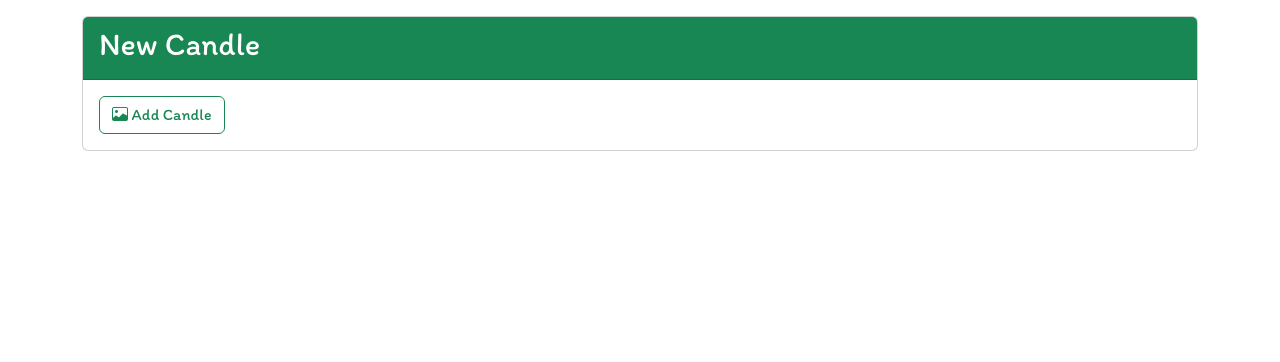
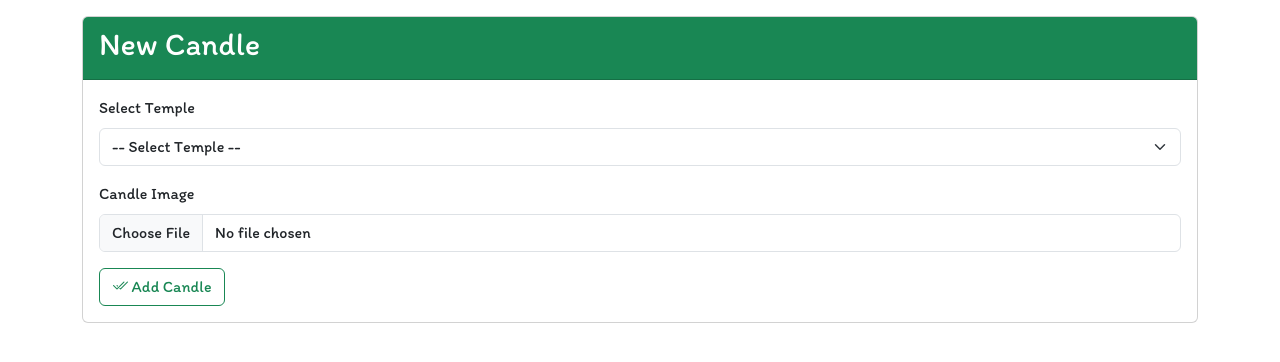
Before and after one commit to std67122420301-alt/ubon-candle-fest-2026, a Flask app: page /candles/new_candle in a window 1280 px wide. Shown: the part 56-418 px from the top of the page. Run offline with Flask 3, Linux system fonts and the light colour scheme; the visitor is signed in with stand-in values (Sample User, id 1); data that the repository does not hold is empty.

Commit message:
Fix 400 Bad Request and update add_candle form

```diff
--- a/ubcf/routes.py
+++ b/ubcf/routes.py
@@ -8,164 +8,169 @@ from flask import render_template, redirect, jsonify, url_for, request, flash
 
 
 def save_image(img):
-  random_hex = secrets.token_hex(8)
-  fn, fext = os.path.splitext(img.filename)
-  img_fn = random_hex + fext
-  img_path = os.path.join(app.root_path, 'static/images', img_fn)
+    random_hex = secrets.token_hex(8)
+    fn, fext = os.path.splitext(img.filename)
+    img_fn = random_hex + fext
+    img_path = os.path.join(app.root_path, 'static/images', img_fn)
 
-  img.save(img_path)
+    img.save(img_path)
 
-  return img_fn
+    return img_fn
 
 @app.route('/')
 def index():
-  return render_template('index.html', title='Home Page')
+    return render_template('index.html', title='Home Page')
 
 @app.route('/user/register', methods=['GET', 'POST'])
 def register():
-  if request.method == 'POST':
-    username = request.form['username']
-    email = request.form['email']
-    password = request.form['password']
-    confirm_password = request.form['confirm_password']
+    if request.method == 'POST':
+        username = request.form.get('username')
+        email = request.form.get('email')
+        password = request.form.get('password')
+        confirm_password = request.form.get('confirm_password')
 
-    user = db.session.scalar(db.select(User).where(User.username==username))
-    if user:
-      flash('Username is already exists!', 'warning')
+        user = db.session.scalar(db.select(User).where(User.username==username))
+        if user:
+            flash('Username is already exists!', 'warning')
+        else:
+            if password != confirm_password:
+                flash('Password is not match!', 'warning')
+            else:
+                password_hash = bcrypt.generate_password_hash(password).decode('utf-8')
+                new_user = User(username=username, email=email, password=password_hash)
+                db.session.add(new_user)
+                db.session.commit()
+                return redirect(url_for('login'))
 
-    else:
-      if password != confirm_password:
-        flash('Password is not match!', 'warning')
-      else:
-        password_hash = bcrypt.generate_password_hash(password).decode('utf-8')
-        new_user = User(username=username, email=email, password=password_hash)
-        db.session.add(new_user)
-        db.session.commit()
-        return redirect(url_for('login'))
-
-  return render_template('/users/register.html', title='Register Page')
+    return render_template('/users/register.html', title='Register Page')
 
 @app.route('/user/login', methods=['GET', 'POST'])
 def login():
-  if request.method == 'POST':
-    email = request.form['email']
-    password = request.form['password']
-    user = db.session.scalar(db.select(User).where(User.email==email))
-    if user and bcrypt.check_password_hash(user.password, password):
-      login_user(user)
-      return redirect(url_for('index'))
+    if request.method == 'POST':
+        email = request.form.get('email')
+        password = request.form.get('password')
+        user = db.session.scalar(db.select(User).where(User.email==email))
+        if user and bcrypt.check_password_hash(user.password, password):
+            login_user(user)
+            return redirect(url_for('index'))
 
-  return render_template('users/login.html', title='Login Page')
+    return render_template('users/login.html', title='Login Page')
 
 @app.route('/user/logout', methods=['GET', 'POST'])
 @login_required
 def logout():
-  logout_user()
-  return redirect(url_for('login'))
+    logout_user()
+    return redirect(url_for('login'))
 
 @app.route('/temples', methods=['GET', 'POST'])
 @login_required
 def temples():
-  temples = db.session.scalars(db.select(Temple)).all()
-  return render_template('temples/temples.html', title='Show Temples', temples=temples)
+    temples = db.session.scalars(db.select(Temple)).all()
+    return render_template('temples/temples.html', title='Show Temples', temples=temples)
 
 @app.route('/temples/new_temple', methods=['GET', 'POST'])
 @login_required
 def new_temple():
-  if request.method == 'POST':
-    name = request.form['name']
-    description = request.form['description']
-    temple = Temple(name=name, description=description)
-    db.session.add(temple)
-    db.session.commit()
-    flash('Add New Temple Successfully', 'success')
-    return redirect(url_for('temples'))
+    if request.method == 'POST':
+        name = request.form.get('name')
+        description = request.form.get('description')
+        temple = Temple(name=name, description=description)
+        db.session.add(temple)
+        db.session.commit()
+        flash('Add New Temple Successfully', 'success')
+        return redirect(url_for('temples'))
 
-  return render_template('temples/add_temple.html', title='New Temple')
+    return render_template('temples/add_temple.html', title='New Temple')
 
 @app.route('/candles/candles', methods=['GET', 'POST'])
 @login_required
 def candles():
-  candles = db.session.scalars(db.select(Candle)).all()
-  return render_template('candles/candles.html', title='Candles Page', candles=candles)
+    candles = db.session.scalars(db.select(Candle)).all()
+    return render_template('candles/candles.html', title='Candles Page', candles=candles)
 
 @app.route('/candles/new_candle', methods=['GET', 'POST'])
 @login_required
 def new_candle():
-  temples = db.session.scalars(db.select(Temple)).all()
-  if request.method == 'POST':
-    temple_id = request.form['temple_id']
-    temple = db.session.get(Temple, temple_id)
-    candle_name = request.files['candle_name']
+    temples = db.session.scalars(db.select(Temple)).all()
+    if request.method == 'POST':
+        temple_id = request.form.get('temple_id')
+        temple = db.session.get(Temple, temple_id)
 
-    if candle_name:
-      pic_file = save_image(candle_name)
+        # ป้องกัน 400 Bad Request โดยใช้ .get()
+        candle_file = request.files.get('candle_name')
 
-    candle = Candle(name=pic_file, temple=temple, user=current_user)
-    db.session.add(candle)
-    db.session.commit()
+        pic_file = None
+        if candle_file and candle_file.filename != '':
+            pic_file = save_image(candle_file)
 
-    flash('Add New Candle Successfully', 'success')
-    return redirect(url_for('candles'))
+        if temple and pic_file:
+            candle = Candle(name=pic_file, temple=temple, user=current_user)
+            db.session.add(candle)
+            db.session.commit()
 
-  return render_template('candles/add_candle.html', title='New Candle', temples=temples)
+            flash('Add New Candle Successfully', 'success')
+            return redirect(url_for('candles'))
+        else:
+            flash('Please select a temple and upload an image.', 'warning')
+
+    return render_template('candles/add_candle.html', title='New Candle', temples=temples)
 
 @app.route('/api/uboncandlefest/users', methods=['GET'])
 def users_api():
-  data = db.session.scalars(db.select(User)).all()
-  users = []
-  for user in data:
-    tmp_user = {'id': user.id, 'username': user.username, 'email': user.email}
-    candles = []
-    for candle in user.candles:
-      tmp_candle = {'id': candle.id, 'name': candle.name, 'temple_name': candle.temple.name}
-      candles.append(tmp_candle)
-    tmp_user['candles'] = candles
+    data = db.session.scalars(db.select(User)).all()
+    users = []
+    for user in data:
+        tmp_user = {'id': user.id, 'username': user.username, 'email': user.email}
+        candles = []
+        for candle in user.candles:
+            tmp_candle = {'id': candle.id, 'name': candle.name, 'temple_name': candle.temple.name}
+            candles.append(tmp_candle)
+        tmp_user['candles'] = candles
 
-    users.append(tmp_user)
+        users.append(tmp_user)
 
-  return jsonify(users)
+    return jsonify(users)
 
 @app.route('/api/uboncandlefest/temples', methods=['GET'])
 def temples_api():
-  data = db.session.scalars(db.select(Temple)).all()
-  temples = []
-  for t in data:
-    temples.append({'id': t.id, 'name': t.name, 'description': t.description})
+    data = db.session.scalars(db.select(Temple)).all()
+    temples = []
+    for t in data:
+        temples.append({'id': t.id, 'name': t.name, 'description': t.description})
 
-  return jsonify(temples)
+    return jsonify(temples)
 
 @app.route('/api/uboncandlefest/candles', methods=['GET'])
 def candles_api():
-  data = db.session.scalars(db.select(Candle)).all()
-  candles = []
-  for candle in data:
-    tmp_candle = {'id': candle.id, 'name': candle.name, 'temple_name': candle.temple.name, 'owner': candle.user.username}
-    candles.append(tmp_candle)
+    data = db.session.scalars(db.select(Candle)).all()
+    candles = []
+    for candle in data:
+        tmp_candle = {'id': candle.id, 'name': candle.name, 'temple_name': candle.temple.name, 'owner': candle.user.username}
+        candles.append(tmp_candle)
 
-  return jsonify(candles)
+    return jsonify(candles)
 
 @app.route('/api/uboncandlefest/temples/<int:id>', methods=['GET'])
 def get_temple_by_id(id):
-  data = db.session.get(Temple, id)
-  temple = {'id': data.id, 'name': data.name, 'description': data.description}
-  candles = []
-  for candle in data.candles:
-    tmp_candle = {'id': candle.id, 'name': candle.name, 'owner': candle.user.username}
-    candles.append(tmp_candle)
-  temple['candles'] = candles
+    data = db.session.get(Temple, id)
+    temple = {'id': data.id, 'name': data.name, 'description': data.description}
+    candles = []
+    for candle in data.candles:
+        tmp_candle = {'id': candle.id, 'name': candle.name, 'owner': candle.user.username}
+        candles.append(tmp_candle)
+    temple['candles'] = candles
 
-  return jsonify(temple)
+    return jsonify(temple)
 
 @app.route('/api/uboncandlefest/users/<int:id>', methods=['GET'])
 def get_user_by_id(id):
-  data = db.session.get(User, id)
-  user = {'id': data.id, 'username': data.username, 'email': data.email}
-  candles = []
-  for candle in data.candles:
-    tmp_candle = {'id': candle.id, 'name': candle.name, 'owner': candle.user.username}
-    candles.append(tmp_candle)
+    data = db.session.get(User, id)
+    user = {'id': data.id, 'username': data.username, 'email': data.email}
+    candles = []
+    for candle in data.candles:
+        tmp_candle = {'id': candle.id, 'name': candle.name, 'owner': candle.user.username}
+        candles.append(tmp_candle)
 
-  user['candles'] = candles
+    user['candles'] = candles
 
-  return jsonify(user)
+    return jsonify(user)
--- a/ubcf/templates/candles/add_candle.html
+++ b/ubcf/templates/candles/add_candle.html
@@ -5,32 +5,29 @@
 {% endblock %}
 
 {% block content %}
-  <div class="container">
-
-    <div class="card mt-3">
-      <div class="card-header bg-success text-white">
+  <div class="container mt-3">
+    <div class="card">
+      <div class="card-header text-white bg-success">
         <h2>{{title}}</h2>
       </div>
       <div class="card-body">
-        <form method="POST" enctype="multipart/form-data">
-              {% if temples %}
+        <form method="POST" action="" enctype="multipart/form-data">
           <div class="mb-3">
-                  <select name="temple_id" id="temple_name" class="form-select">
+            <label for="templeSelect" class="form-label">Select Temple</label>
+            <select name="temple_id" id="templeSelect" class="form-select" required>
+              <option value="" disabled selected>-- Select Temple --</option>
               {% for temple in temples %}
-                      <option value="{{temple.id}}">{{temple.name}}</option>
+                <option value="{{ temple.id }}">{{ temple.name }}</option>
               {% endfor %}
             </select>
           </div>
           <div class="mb-3">
-                  <label for="" class="form-label">Candle Image</label>
-                  <input type="file" name="candle_name" id="" class="form-control">
+            <label for="candleImage" class="form-label">Candle Image</label>
+            <input name="candle_name" type="file" class="form-control" id="candleImage" accept="image/*" required>
           </div>
-              {% endif %}
-
-              <button type="submit" class="btn btn-outline-success"><i class="bi bi-image"></i> Add Candle</button>
+          <button type="submit" class="btn btn-outline-success"><i class="bi bi-check2-all"></i> Add Candle</button>
         </form>
       </div>
     </div>
-
   </div>
 {% endblock %}
```
Lines whose indentation alone changed are shown as unchanged.
